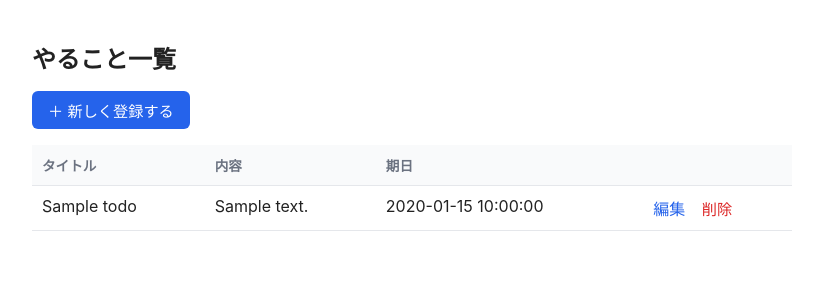
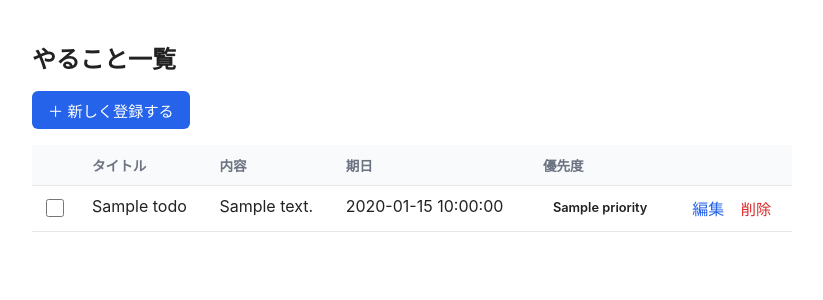
Before and after one commit to sotabusiness1866-bit/my-tool, a Flask app: template todo-app/templates/index.html in a window 1280 px wide. Shown: the top 300 px of the page, without its empty margins (228-1051 px from the left). Run offline with Flask 3, Linux system fonts and the light colour scheme; the template is opened without the code that fills it: most values are stand-ins (such as "Sample title", 1, 10 or a date in 2020).

Commit message:
締め切り日・優先度・完了チェック機能を追加
優先度（高・中・低）と完了状態をスプレッドシートに保存し、未完了かつ
優先度の高い順に一覧表示する。チェックボックスで完了/未完了を切り替え
られ、完了した項目は取り消し線付きで表示される。

```diff
--- a/todo-app/app.py
+++ b/todo-app/app.py
@@ -1,8 +1,9 @@
 """Todo リストアプリ (Flask + Google スプレッドシート)。
 
 機能:
-    - やることの登録・編集 (タイトル・内容・期日)
-    - 登録したやることの一覧表示
+    - やることの登録・編集 (タイトル・内容・期日・優先度)
+    - 登録したやることの一覧表示 (未完了かつ優先度の高い順)
+    - チェックボックスによる完了・未完了の切り替え
 """
 
 from flask import Flask, flash, redirect, render_template, request, url_for
@@ -27,6 +28,7 @@ def new():
         title = request.form.get("title", "").strip()
         content = request.form.get("content", "").strip()
         due_date = request.form.get("due_date", "").strip()
+        priority = request.form.get("priority", sheets.DEFAULT_PRIORITY).strip()
 
         if not title:
             flash("タイトルは必須です。")
@@ -34,8 +36,11 @@ def new():
         if not sheets.validate_due_date(due_date):
             flash("期日は YYYY-MM-DD の形式で入力してください。")
             return render_template("form.html", todo=request.form, action="new")
+        if not sheets.validate_priority(priority):
+            flash("優先度は高・中・低のいずれかを選択してください。")
+            return render_template("form.html", todo=request.form, action="new")
 
-        sheets.add_todo(title, content, due_date)
+        sheets.add_todo(title, content, due_date, priority)
         flash("やることを登録しました。")
         return redirect(url_for("index"))
 
@@ -49,6 +54,7 @@ def edit(todo_id):
         title = request.form.get("title", "").strip()
         content = request.form.get("content", "").strip()
         due_date = request.form.get("due_date", "").strip()
+        priority = request.form.get("priority", sheets.DEFAULT_PRIORITY).strip()
 
         if not title:
             flash("タイトルは必須です。")
@@ -56,8 +62,11 @@ def edit(todo_id):
         if not sheets.validate_due_date(due_date):
             flash("期日は YYYY-MM-DD の形式で入力してください。")
             return render_template("form.html", todo=request.form, action="edit")
+        if not sheets.validate_priority(priority):
+            flash("優先度は高・中・低のいずれかを選択してください。")
+            return render_template("form.html", todo=request.form, action="edit")
 
-        if not sheets.update_todo(todo_id, title, content, due_date):
+        if not sheets.update_todo(todo_id, title, content, due_date, priority):
             flash("対象のやることが見つかりませんでした。")
             return redirect(url_for("index"))
 
@@ -71,6 +80,13 @@ def edit(todo_id):
     return render_template("form.html", todo=todo, action="edit")
 
 
+@app.route("/toggle/<todo_id>", methods=["POST"])
+def toggle(todo_id):
+    """やることの完了・未完了を切り替える。"""
+    sheets.toggle_todo(todo_id)
+    return redirect(url_for("index"))
+
+
 @app.route("/delete/<todo_id>", methods=["POST"])
 def delete(todo_id):
     """やることの削除。"""
--- a/todo-app/sheets.py
+++ b/todo-app/sheets.py
@@ -1,7 +1,7 @@
 """Googleスプレッドシートをデータ保存先として使うためのデータ層。
 
 各やること（Todo）は1行で、列は次の通り:
-    タイトル | 内容 | 期日
+    タイトル | 内容 | 期日 | 優先度 | 完了
 
 環境変数:
     GOOGLE_CREDENTIALS_FILE  サービスアカウントの認証JSONへのパス
@@ -24,7 +24,11 @@ SCOPES = [
 CREDENTIALS_FILE = os.environ.get("GOOGLE_CREDENTIALS_FILE", "credentials.json")
 SPREADSHEET_NAME = os.environ.get("SPREADSHEET_NAME", "TodoApp")
 
-HEADER = ["タイトル", "内容", "期日"]
+HEADER = ["タイトル", "内容", "期日", "優先度", "完了"]
+
+PRIORITIES = ["高", "中", "低"]
+DEFAULT_PRIORITY = "中"
+_PRIORITY_ORDER = {value: index for index, value in enumerate(PRIORITIES)}
 
 
 def _get_worksheet():
@@ -54,20 +58,29 @@ def _get_worksheet():
     return worksheet
 
 
+def _row_to_todo(row_index, row):
+    priority = row[3] if len(row) > 3 and row[3] in PRIORITIES else DEFAULT_PRIORITY
+    return {
+        "id": row_index,
+        "title": row[0] if len(row) > 0 else "",
+        "content": row[1] if len(row) > 1 else "",
+        "due_date": row[2] if len(row) > 2 else "",
+        "priority": priority,
+        "completed": len(row) > 4 and row[4] == "TRUE",
+    }
+
+
 def list_todos():
-    """全てのやることを辞書のリストで返す。行番号をidとして付与する。"""
+    """全てのやることを辞書のリストで返す。
+
+    行番号をidとして付与し、未完了かつ優先度の高いものが上に来るよう並び替える。
+    """
     worksheet = _get_worksheet()
     rows = worksheet.get_all_values()
     if len(rows) <= 1:
         return []
-    todos = []
-    for i, row in enumerate(rows[1:], start=2):
-        todos.append({
-            "id": i,
-            "title": row[0] if len(row) > 0 else "",
-            "content": row[1] if len(row) > 1 else "",
-            "due_date": row[2] if len(row) > 2 else "",
-        })
+    todos = [_row_to_todo(i, row) for i, row in enumerate(rows[1:], start=2)]
+    todos.sort(key=lambda todo: (todo["completed"], _PRIORITY_ORDER[todo["priority"]]))
     return todos
 
 
@@ -77,25 +90,32 @@ def get_todo(todo_id):
     row = worksheet.row_values(int(todo_id))
     if not row:
         return None
-    return {
-        "id": int(todo_id),
-        "title": row[0] if len(row) > 0 else "",
-        "content": row[1] if len(row) > 1 else "",
-        "due_date": row[2] if len(row) > 2 else "",
-    }
+    return _row_to_todo(int(todo_id), row)
 
 
-def add_todo(title, content, due_date):
+def add_todo(title, content, due_date, priority=DEFAULT_PRIORITY):
     """新しいやることを追加する。"""
     worksheet = _get_worksheet()
-    worksheet.append_row([title, content, due_date])
+    worksheet.append_row([title, content, due_date, priority, "FALSE"])
 
 
-def update_todo(todo_id, title, content, due_date):
-    """行番号で既存のやることを更新する。"""
+def update_todo(todo_id, title, content, due_date, priority=DEFAULT_PRIORITY):
+    """行番号で既存のやることを更新する（完了状態は変更しない）。"""
     worksheet = _get_worksheet()
     row = int(todo_id)
-    worksheet.update([[title, content, due_date]], f"A{row}:C{row}")
+    if not worksheet.row_values(row):
+        return False
+    worksheet.update([[title, content, due_date, priority]], f"A{row}:D{row}")
+    return True
+
+
+def toggle_todo(todo_id):
+    """行番号で指定したやることの完了状態を反転させる。"""
+    worksheet = _get_worksheet()
+    row = int(todo_id)
+    current = worksheet.acell(f"E{row}").value
+    new_value = "FALSE" if current == "TRUE" else "TRUE"
+    worksheet.update([[new_value]], f"E{row}")
     return True
 
 
@@ -114,3 +134,8 @@ def validate_due_date(due_date):
         return True
     except ValueError:
         return False
+
+
+def validate_priority(priority):
+    """優先度が既定の値のいずれかかを確認する。"""
+    return priority in PRIORITIES
--- a/todo-app/templates/base.html
+++ b/todo-app/templates/base.html
@@ -30,6 +30,14 @@
     .btn-delete { background: none; border: none; color: #dc2626; cursor: pointer;
                   font-size: 0.95rem; padding: 0 0 0 12px; }
     .btn-delete:hover { text-decoration: underline; }
+    input[type=checkbox] { width: 18px; height: 18px; cursor: pointer; }
+    tr.completed td { color: #9ca3af; text-decoration: line-through; }
+    .priority { display: inline-block; padding: 2px 10px; border-radius: 999px;
+                font-size: 0.8rem; font-weight: 600; }
+    .priority-high { background: #fee2e2; color: #b91c1c; }
+    .priority-mid { background: #fef3c7; color: #92400e; }
+    .priority-low { background: #e0f2fe; color: #0369a1; }
+    tr.completed .priority { background: #f3f4f6; color: #9ca3af; }
   </style>
 </head>
 <body>
--- a/todo-app/templates/index.html
+++ b/todo-app/templates/index.html
@@ -8,18 +8,26 @@
     <table>
       <thead>
         <tr>
+          <th></th>
           <th>タイトル</th>
           <th>内容</th>
           <th>期日</th>
+          <th>優先度</th>
           <th></th>
         </tr>
       </thead>
       <tbody>
         {% for todo in todos %}
-          <tr>
+          <tr class="{% if todo.completed %}completed{% endif %}">
+            <td>
+              <form method="post" action="{{ url_for('toggle', todo_id=todo.id) }}">
+                <input type="checkbox" onchange="this.form.submit()" {% if todo.completed %}checked{% endif %}>
+              </form>
+            </td>
             <td>{{ todo.title }}</td>
             <td>{{ todo.content }}</td>
             <td>{{ todo.due_date }}</td>
+            <td><span class="priority priority-{{ {'高': 'high', '中': 'mid', '低': 'low'}[todo.priority] }}">{{ todo.priority }}</span></td>
             <td>
               <a href="{{ url_for('edit', todo_id=todo.id) }}">編集</a>
               <form method="post" action="{{ url_for('delete', todo_id=todo.id) }}" style="display:inline" onsubmit="return confirm('削除しますか？')">
```
Also changed, not shown: todo-app/templates/form.html (+9 -0 lines).
